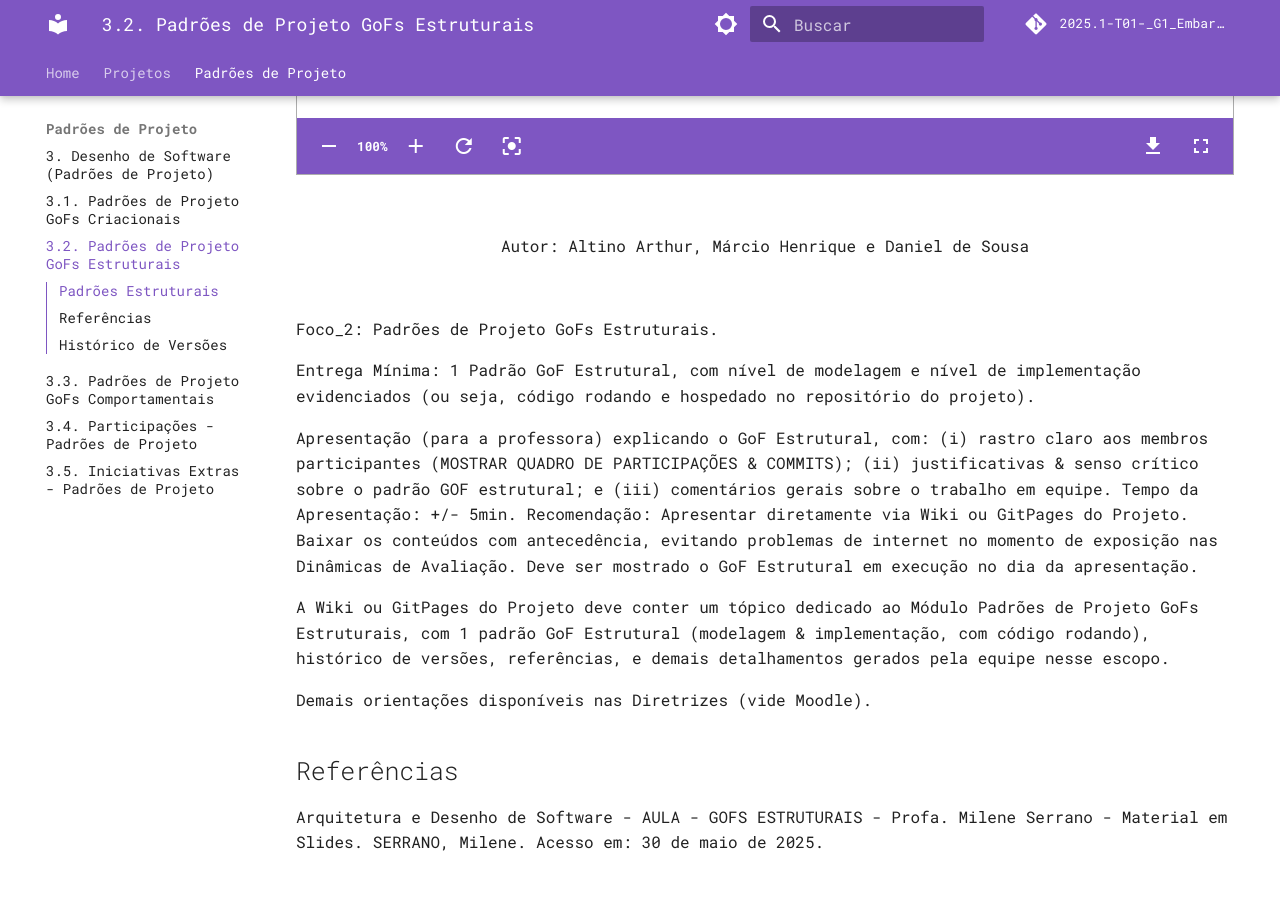
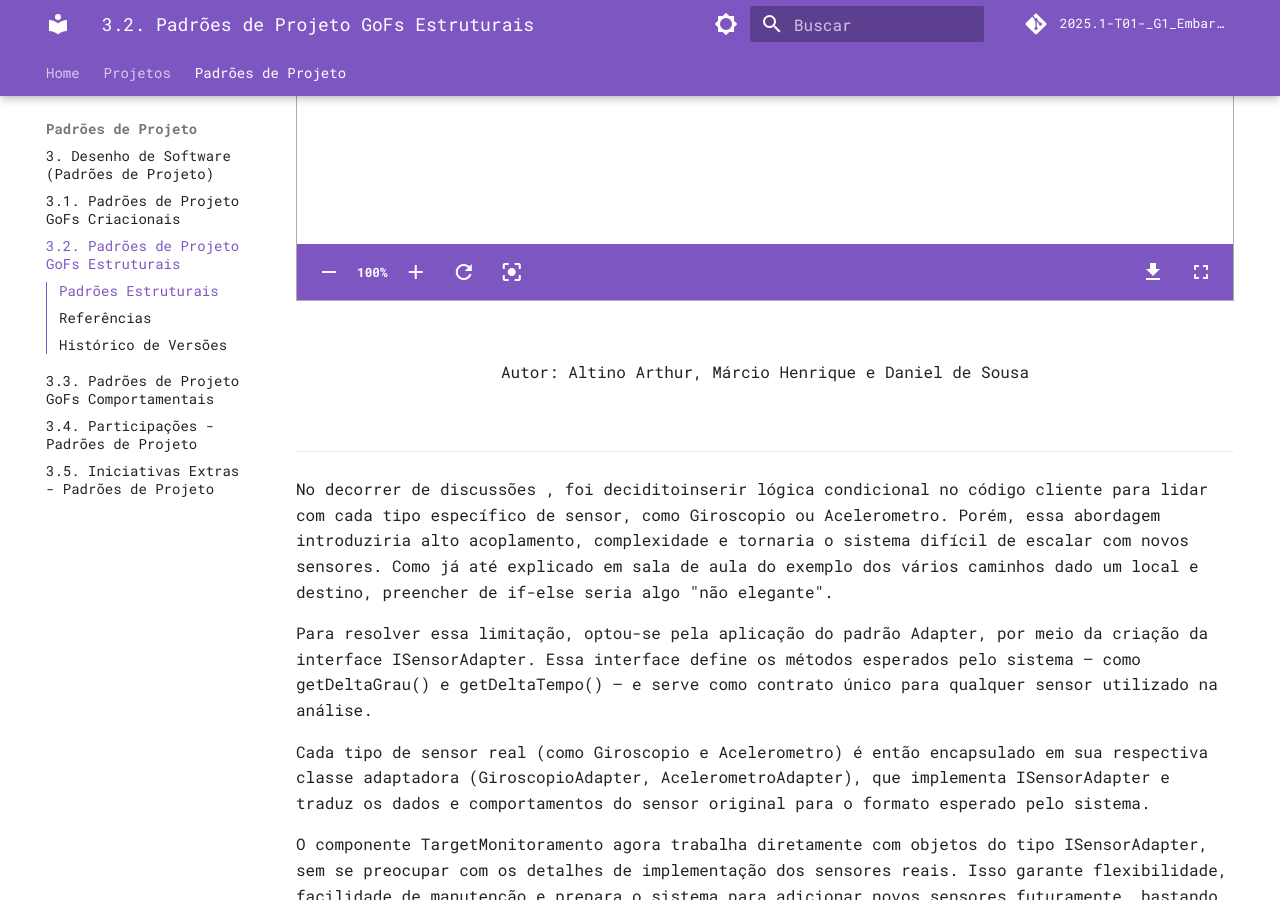
Before and after one commit to UnBArqDsw2025-1-Turma01/2025.1-T01-_G1_Embarcado_Entrega_03, an MkDocs documentation site: the page built from docs/PadroesDeProjeto/3.2.GoFsEstruturais.md, in a window 1280 px wide and 900 px high, scrolled down 1291 px. Built offline with MkDocs 1.6.1 and Material for MkDocs 9.7.7, drawn with Linux system fonts in a browser that asks for light colours; comment, search, counter and statistics services are not loaded; some of the changed text lies outside the part shown.

Commit message:
feat: adapter
Co-authored-by:  Altino Arthur <arthurrochamoreira@users.noreply.github.com>
Co-authored-by: Daniel de Sousa <daniel-de-sousa@users.noreply.github.com>

```diff
--- a/docs/PadroesDeProjeto/3.2.GoFsEstruturais.md
+++ b/docs/PadroesDeProjeto/3.2.GoFsEstruturais.md
@@ -6,6 +6,7 @@ Ao modelar um sistema orientado a objetos, especialmente com múltiplas classes
 
 1. **Composite**: O padrão Composite tem como principal objetivo permitir que objetos sejam organizados em estruturas hierárquicas de árvore, onde objetos individuais e composições desses objetos são tratados de maneira uniforme.
 
+2. **Adapter**:  Em sistemas que precisam integrar bibliotecas externas ou componentes legados, sem comprometer a arquitetura interna. O Adapter converte a interface de uma classe existente para uma interface esperada pelo cliente, promovendo reuso, desacoplamento e isolamento de dependências externas.
 
 ---
 
@@ -28,6 +29,32 @@ Autor: Altino Arthur, Márcio Henrique e Daniel de Sousa
 
 <br>
 
+---
+
+No decorrer de discussões , foi deciditoinserir lógica condicional no código cliente para lidar com cada tipo específico de sensor, como Giroscopio ou Acelerometro. Porém, essa abordagem introduziria alto acoplamento, complexidade e tornaria o sistema difícil de escalar com novos sensores. Como já até explicado em sala de aula do exemplo dos vários caminhos dado um local e destino, preencher de if-else seria algo "não elegante".
+
+Para resolver essa limitação, optou-se pela aplicação do padrão Adapter, por meio da criação da interface ISensorAdapter. Essa interface define os métodos esperados pelo sistema — como getDeltaGrau() e getDeltaTempo() — e serve como contrato único para qualquer sensor utilizado na análise.
+
+Cada tipo de sensor real (como Giroscopio e Acelerometro) é então encapsulado em sua respectiva classe adaptadora (GiroscopioAdapter, AcelerometroAdapter), que implementa ISensorAdapter e traduz os dados e comportamentos do sensor original para o formato esperado pelo sistema.
+
+O componente TargetMonitoramento agora trabalha diretamente com objetos do tipo ISensorAdapter, sem se preocupar com os detalhes de implementação dos sensores reais. Isso garante flexibilidade, facilidade de manutenção e prepara o sistema para adicionar novos sensores futuramente, bastando criar novos adapters compatíveis com a interface.
+
+---
+
+<br>
+
+<div class="svg-embed-container" data-svg-path="../../assets/adapter.svg" data-title="Adapter" style="height: 70vh;"></div>
+
+<br>
+
+<div style="text-align:center;">
+Autor: Altino Arthur, Márcio Henrique e Daniel de Sousa
+</div>
+
+
+<br>
+
+
 Foco_2: Padrões de Projeto GoFs Estruturais.
 
 Entrega Mínima: 1 Padrão GoF Estrutural, com nível de modelagem e nível de implementação evidenciados (ou seja, código rodando e hospedado no repositório do projeto).
```
Also changed, not shown: docs/assets/adapter.svg (added).
